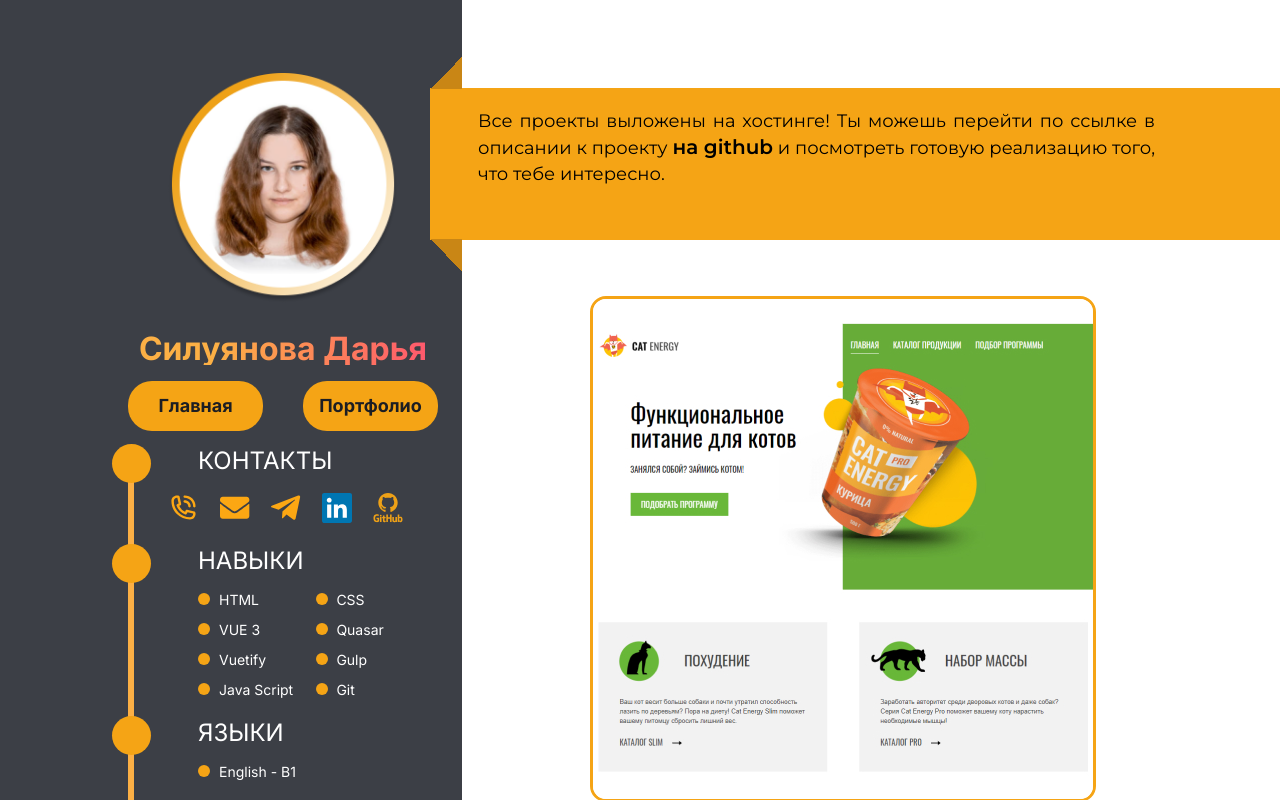
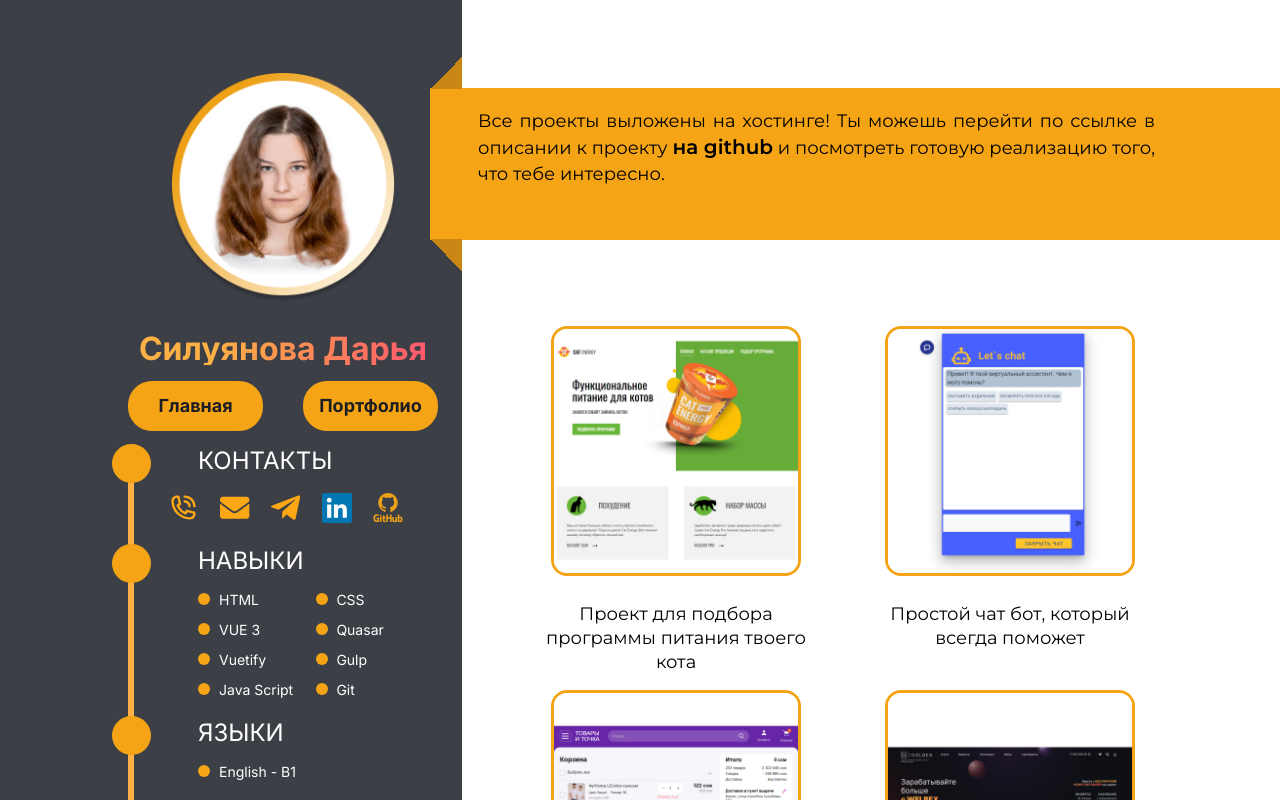
Before and after one commit to DariaSiluyanova/resume-react, a React (Create React App) app: page /portfolio in a window 1280 px wide. Shown: the top 800 px of the page. Built offline with nearby package versions, Linux system fonts and the light colour scheme.

Commit message:
добавила анимацию при переходе на страницу

```diff
--- a/package.json
+++ b/package.json
@@ -6,12 +6,12 @@
     "@testing-library/jest-dom": "^5.17.0",
     "@testing-library/react": "^13.4.0",
     "@testing-library/user-event": "^13.5.0",
+    "framer-motion": "^10.16.16",
     "react": "^18.2.0",
     "react-dom": "^18.2.0",
     "react-router-dom": "^5.3.4",
     "react-scripts": "5.0.1",
     "sass": "^1.69.5",
-    "scrollreveal": "^4.0.9",
     "web-vitals": "^2.1.4"
   },
   "scripts": {
--- a/public/index.html
+++ b/public/index.html
@@ -2,7 +2,8 @@
 <html lang="en">
   <head>
     <meta charset="utf-8" />
-    <link rel="icon" href="%PUBLIC_URL%/favicon.ico" />
+    <link rel="shortcut icon" type="image/x-icon" href="%PUBLIC_URL%/favicon.ico" />
+    <link rel="icon" type="image/x-icon" href="%PUBLIC_URL%/favicon.ico" />
     <meta name="viewport" content="width=device-width, initial-scale=1" />
     <meta name="theme-color" content="#000000" />
     <meta
--- a/src/App.js
+++ b/src/App.js
@@ -3,15 +3,18 @@ import Index from "./components/Index";
 import Portfolio from "./components/Portfolio";
 import SideBar from "./components/SideBar";
 import "./scss/main.scss";
-import { BrowserRouter as Router, Route, Switch } from "react-router-dom";
+import { BrowserRouter as Route, Switch } from "react-router-dom";
+import { useLocation } from "react-router-dom";
+import { AnimatePresence } from "framer-motion";
 
 export default function App() {
+  const location = useLocation();
   return (
-    <Router>
       <main className="main-body">
         <SideBar />
         <div className="content">
-          <Switch>
+          <AnimatePresence mode="wait">
+            <Switch location={location} key={location.pathname}>
               <Route exact path="/">
                 <Index/>
               </Route>
@@ -19,8 +22,8 @@ export default function App() {
                 <Portfolio/>
               </Route>
             </Switch>
+          </AnimatePresence>
         </div>
       </main>
-    </Router>
   );
 }
--- a/src/components/Index.jsx
+++ b/src/components/Index.jsx
@@ -3,6 +3,8 @@ import Promo from './blocks/Promo'
 import About from './blocks/About'
 import Edu from './blocks/Edu'
 import Experience from './blocks/Experience'
+import { motion } from 'framer-motion';
+
 const promo = [
   <h3 className="promo__title">Привет!</h3>,
   <p className="promo__text">Я начинающий <span className="promo__pos">frontend developer</span>,&nbsp;рада познакомиться!&nbsp;На&nbsp;этой страничке ты найдешь всю информацию о моих профессиональных навыках и обязательно не забудь посмотреть моё портфолио!</p>,
@@ -10,6 +12,7 @@ const promo = [
 
 export default function Index() {
   return (
+    <motion.div initial={{opacity: 0}} animate={{opacity: 1}} exit={{opacity: 0}}>
       <div className="index-main">
         <Promo text={promo}/>
         <div className="index-main__container">
@@ -18,5 +21,6 @@ export default function Index() {
           <Experience />
         </div>
       </div>
+    </motion.div>
   )
 }
--- a/src/components/Portfolio.jsx
+++ b/src/components/Portfolio.jsx
@@ -11,6 +11,8 @@ import Welbex from '../assets/content-welbex.jpg';
 import Welbex2x from '../assets/content-welbex2x.jpg';
 import ToDo2x from '../assets/content-todo2x.jpg';
 import ToDo from '../assets/content-todo.jpg';
+import { motion } from 'framer-motion';
+
 
 const promo = [
   <p className="promo__text">
@@ -62,11 +64,13 @@ const dataList = dataPortfolio.map( data => <PortfolioItem key={data.id} id={dat
 
 export default function Portfolio() {
   return (
+    <motion.div initial={{opacity: 0}} animate={{opacity: 1}} exit={{opacity: 0}}>
       <div className="index-main">
         <Promo text={promo}/>
         <ul className="portfolio">
             {dataList}
         </ul>
       </div>
+    </motion.div>
   )
 }
--- a/src/components/SideBar.jsx
+++ b/src/components/SideBar.jsx
@@ -5,6 +5,8 @@ import Contacts from './blocks/Contact';
 import Skills from './blocks/Skills';
 import Languages from './blocks/Languages';
 import Interests from './blocks/Interests';
+import { motion } from 'framer-motion';
+
 const buttons = [
   {
     id: 0,
@@ -49,6 +51,8 @@ export default function SideBar() {
 
   return (
     <div className="side-info">
+
+    <motion.div initial={{opacity: 0}} animate={{opacity: 1}} exit={{opacity: 0}}>
       <header className="main-header">
         <section className="person">
           <div className="mobile">
@@ -65,7 +69,7 @@ export default function SideBar() {
             <ul className="nav__list">
               {btnState.content.map((btn) =>
                 <Btn
-                  click={()=>{ toggleActive(btn.id)}}
+                  click={()=>{ toggleActive(btn.id) }}
                   active={makeActive(btn.id)}
                   link={btn.path}
                   text={btn.text}
@@ -83,6 +87,7 @@ export default function SideBar() {
         <Languages />
         <Interests />
       </div>
+    </motion.div>
     </div>
   )
 }
--- a/src/components/blocks/Btn.jsx
+++ b/src/components/blocks/Btn.jsx
@@ -1,10 +1,15 @@
 import React from 'react';
 import { Link } from 'react-router-dom';
+import { motion } from 'framer-motion';
 
 export default function Btn({ click, active, link, text, id}) {
   return (
-    <li className={`nav__item ${active}`} key={ id } onClick={ click }>
-        <Link to={ link }>{ text }</Link>
-    </li>
+    <motion.div initial={{opacity: 0}} animate={{opacity: 1}} exit={{opacity: 0}}>
+      <Link to={ link }>
+        <li className={`nav__item ${active}`} key={ id } onClick={ click }>
+            { text }
+        </li>
+      </Link>
+    </motion.div>
   )
 }
--- a/src/components/blocks/PortfolioItem.jsx
+++ b/src/components/blocks/PortfolioItem.jsx
@@ -1,7 +1,16 @@
 import React from 'react'
+import { motion } from 'framer-motion';
 
 export default function PortfolioItem({id, href, src2x, src1x, text}) {
   return (
+    <motion.div
+      animate={{ y: 30 }}
+      transition={{
+        ease: "linear",
+        duration: 1,
+        y: { duration: 0.5 }
+      }}
+    >
       <li className="portfolio__item" key={id}>
           <a href={href}>
           <img
@@ -16,5 +25,6 @@ export default function PortfolioItem({id, href, src2x, src1x, text}) {
           </p>
           </a>
       </li>
+    </motion.div>
   )
 }
--- a/src/index.js
+++ b/src/index.js
@@ -1,10 +1,13 @@
 import React from 'react';
 import ReactDOM from 'react-dom/client';
 import App from './App';
+import { BrowserRouter as Router } from "react-router-dom";
 
 const root = ReactDOM.createRoot(document.getElementById('root'));
 root.render(
   <React.StrictMode>
-    <App />
+    <Router>
+      <App />
+    </Router>
   </React.StrictMode>
 );
--- a/src/scss/blocks/_portfolio.scss
+++ b/src/scss/blocks/_portfolio.scss
@@ -13,12 +13,23 @@
 
 .portfolio>*{
     flex: 1 1 250px;
-    padding: 0 25px;
+    max-width: 300px;
+    padding: 0 16px;
     margin-bottom: 16px;
     text-align: center;
 
     @media (max-width: 992px) {
+        max-width: 100%;
         padding: 0 10px;
+    }
+    @media (min-width: 1440px) {
+        text-align: start;
+    }
+}
+
+.portfolio__item:last-child {
+    @media (min-width: 1440px) {
+        margin-right: auto;
     }
 }
 
@@ -27,9 +38,10 @@
     border-radius: 16px;
     background-color: var(--bg-color);
     margin-bottom: 20px;
+    max-width: 250px;
 }
 
 .portfolio__info {
-    max-width: 100%;
     font-weight: var(--regular);
+    text-align: center;
 }
--- a/src/scss/blocks/_side-info.scss
+++ b/src/scss/blocks/_side-info.scss
@@ -32,11 +32,12 @@
 }
 
 .side-info {
-    block-size: fit-content;
     max-width: 50%;
     font-family: 'Inter', sans-serif;
     background-color: var(--bg-color);
-    padding: 73px 24px 120px 10%;
+    padding-top: 73px;
+    padding-right: 24px;
+    padding-left: 10%;
     color: var(--font-side);
     box-sizing: border-box;
 
```
Also changed, not shown: 1 other file (tests, documents, lock files or other folders). Lines whose indentation alone changed are shown as unchanged.
